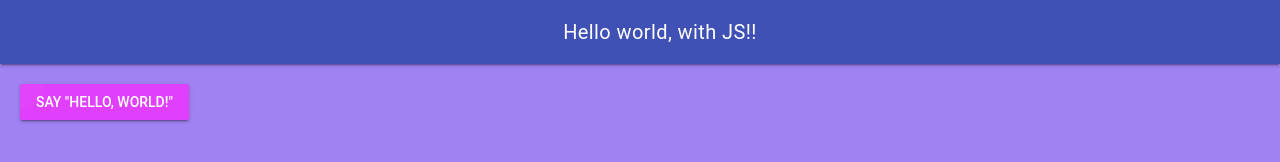
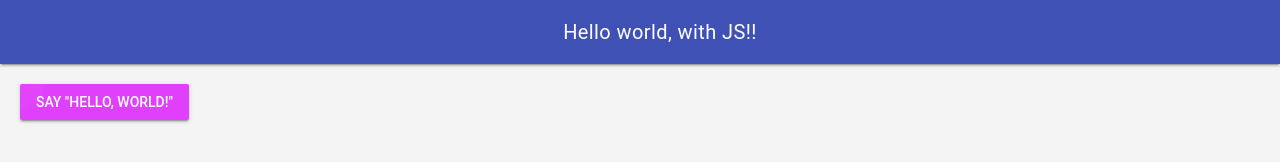
Before and after one commit to ashley-monaghan/ICS2OR-Unit-02-01-JS, a plain HTML site: page index.html in a window 1280 px wide. Drawn offline with nearby package versions, Linux system fonts and the light colour scheme.

Commit message:
Background colour change!

```diff
--- a/css/style.css
+++ b/css/style.css
@@ -22,7 +22,7 @@
 }
 
 body {
-  background-color: #a082f2;
+  background-color: #f4f4f4;
 }
 
 #right-image {
```
